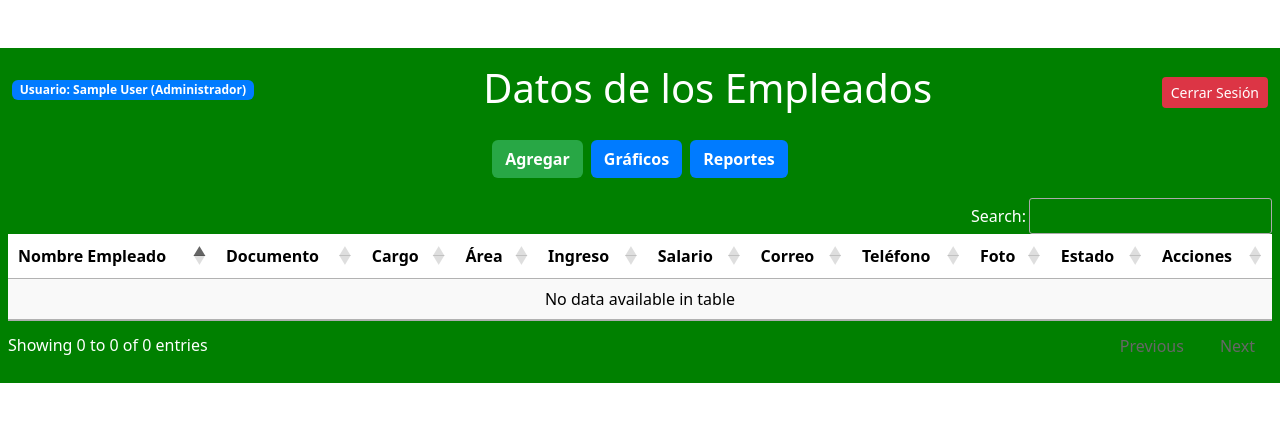
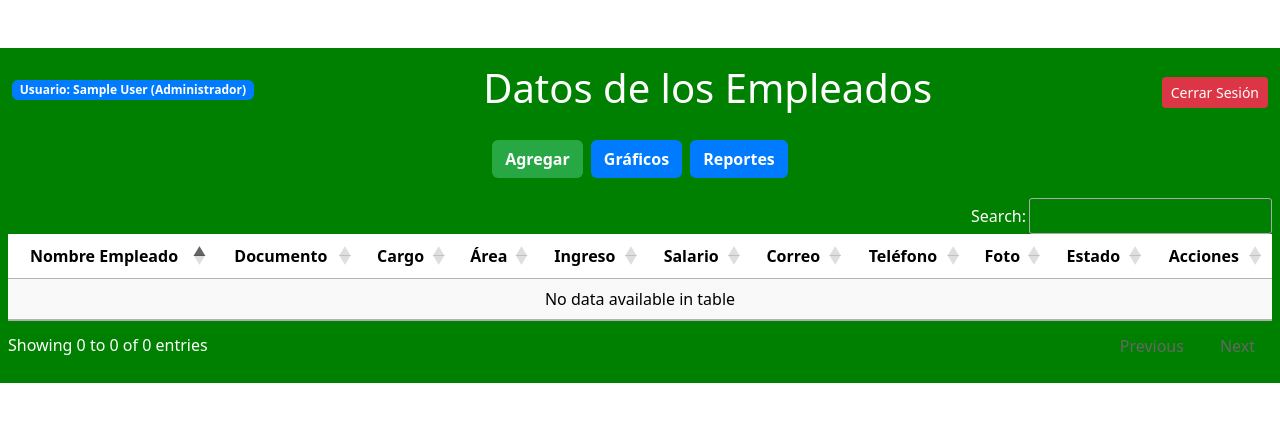
Before and after one commit to monsalve910/servi_plus, a PHP site: page / in a window 1280 px wide. Shown: the top 422 px of the page. Run offline with PHP 8.4, Linux system fonts and the light colour scheme; the visitor is signed in with stand-in values (Sample User, id 1); data that the repository does not hold is empty; some libraries are stand-ins or nearby versions.

Commit message:
solucion del datatable

```diff
--- a/index.php
+++ b/index.php
@@ -69,17 +69,19 @@ $resultado = $mysql->efectuarConsulta("
                 <table id="tablaEmpleados" class="table table-hover text-center display nowrap responsive w-100" style="background-color: #f8f9fa; color:#212529;">
                     <thead>
                         <tr>
-                            <th>Nombre Empleado</th>
-                            <th>Documento</th>
-                            <th>Cargo</th>
-                            <th>Área</th>
-                            <th>Ingreso</th>
-                            <th>Salario</th>
-                            <th>Correo</th>
-                            <th>Teléfono</th>
-                            <th>Foto</th>
-                            <th>Estado</th>
-                            <th>Acciones</th>
+                            <th class="text-center">Nombre Empleado</th>
+                            <th class="text-center">Documento</th>
+                            <th class="text-center">Cargo</th>
+                            <th class="text-center">Área</th>
+                            <th class="text-center">Ingreso</th>
+                            <th class="text-center">Salario</th>
+                            <th class="text-center">Correo</th>
+                            <th class="text-center">Teléfono</th>
+                            <th class="text-center">Foto</th>
+                            <th class="text-center">Estado</th>
+                            <?php if (esAdministrador()) { ?>
+                                <th class="text-center">Acciones</th>
+                            <?php } ?>
                         </tr>
                     </thead>
                     <tbody>
@@ -95,8 +97,8 @@ $resultado = $mysql->efectuarConsulta("
                                 <td><?= $fila['telefono'] ?></td>
                                 <td><img src="./assets/fotos_empleados/<?= $fila['foto_empleado'] ?>" width="70" class="img"></td>
                                 <td><?= $fila['estado'] ?></td>
-                                <td>
-                                    <?php if (esAdministrador()): ?>
+                                <?php if (esAdministrador()) { ?>
+                                    <td>
                                         <?php if ($fila["estado"] == "Activo"): ?>
                                             <button
                                                 class="btn btn-sm text-white fw-bold editar-btn"
@@ -121,12 +123,8 @@ $resultado = $mysql->efectuarConsulta("
                                                 Reintegrar
                                             </button>
                                         <?php endif; ?>
-                                    <?php else: ?>
-                                        <div class="alert alert-info">
-                                            <strong>Permisos limitados:</strong> Solo puedes ver la lista de empleados.
-                                        </div>
-                                    <?php endif; ?>
-                                </td>
+                                    </td>
+                                <?php } ?>
                             </tr>
                         <?php endwhile; ?>
                     </tbody>
@@ -151,4 +149,5 @@ $resultado = $mysql->efectuarConsulta("
     </script>
 
 </body>
+
 </html>
```
Also changed, not shown: assets/fotos_empleados/68f625852342a.png (added).
